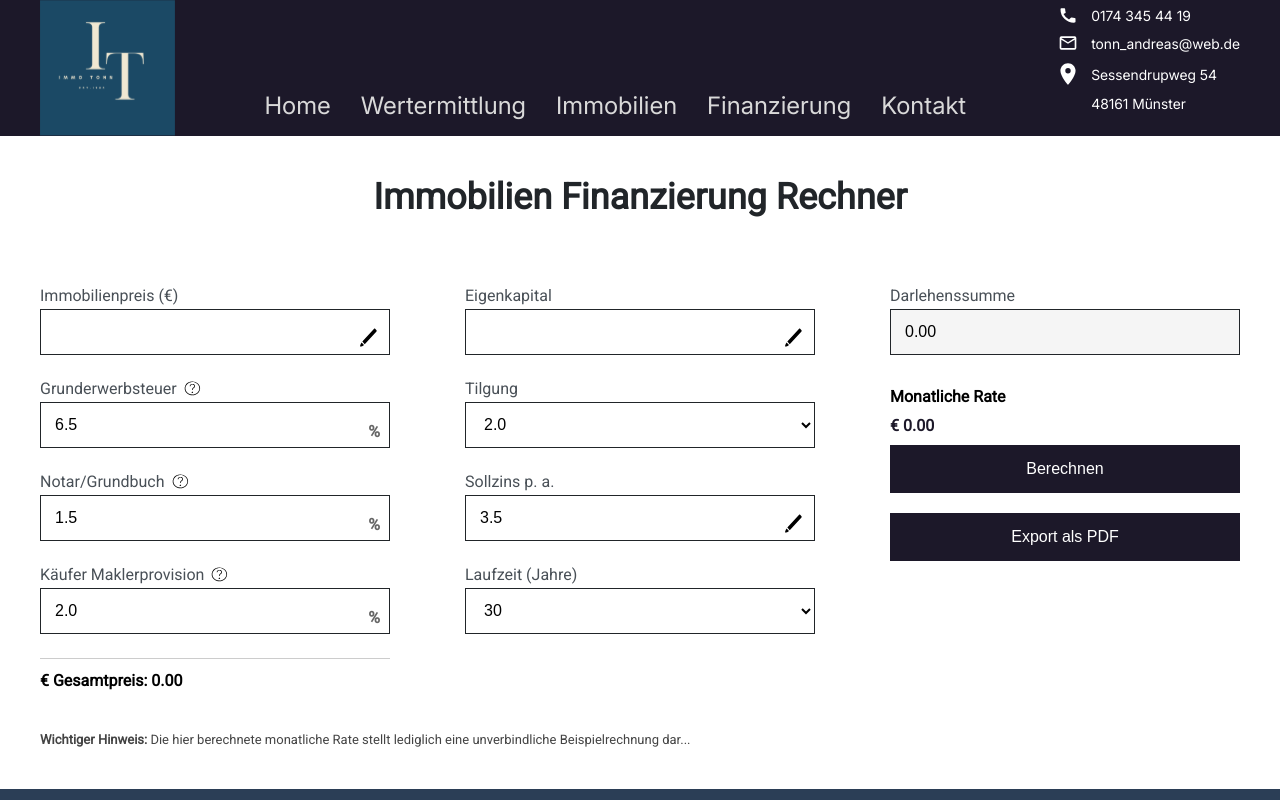
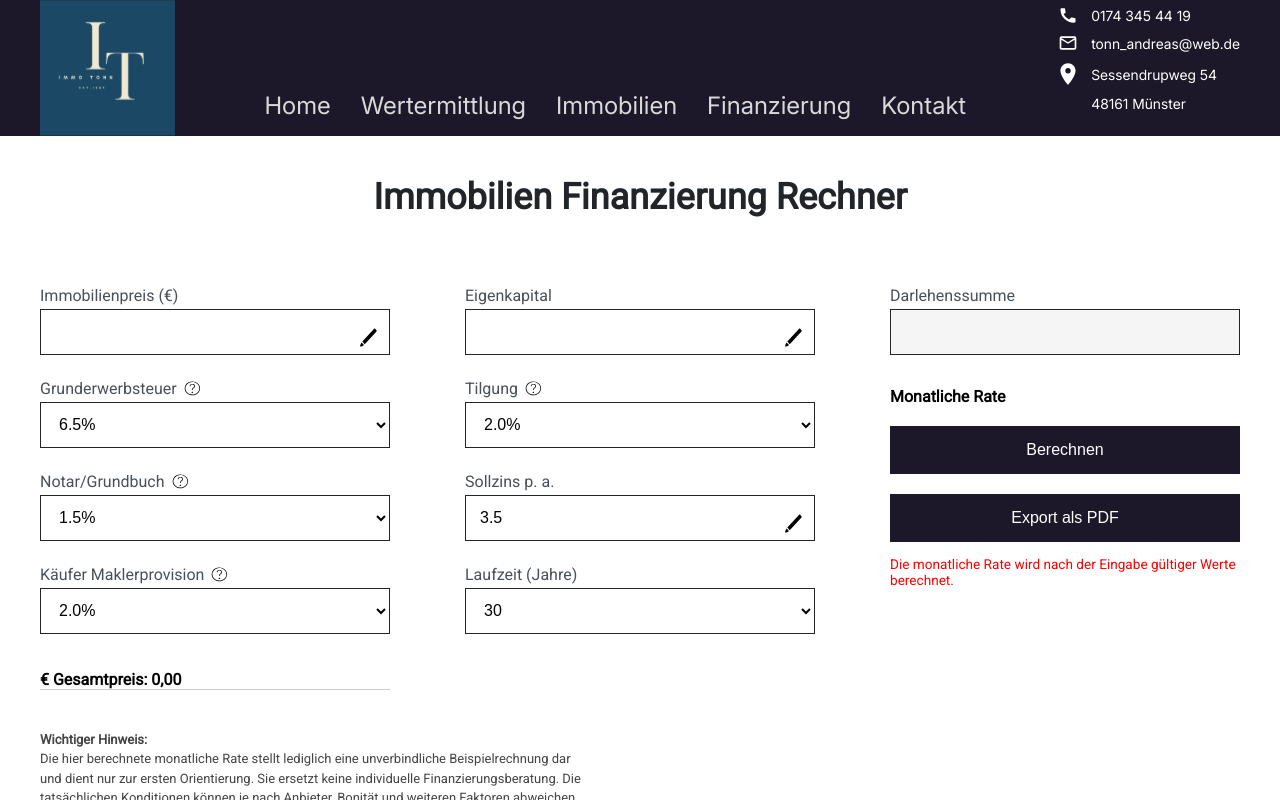
Before and after one commit to Immo-Tonn/immo, a React (Vite) app in the folder FE/: page /rechner in a window 1280 px wide. Both pictures are taken after a click on the button "Berechnen". Shown: the top 800 px of the page. Built offline with nearby package versions, Linux system fonts and the light colour scheme.

Commit message:
feat: автозаполнение цены объекта в калькуляторе при переходе с PropertyDetails

```diff
--- a/FE/src/features/mortgage/ui/MortgageCalculator.module.css
+++ b/FE/src/features/mortgage/ui/MortgageCalculator.module.css
@@ -64,8 +64,8 @@ input[readonly] {
   position: relative;
 }
 
-.inputWithIcon > input,
-.inputWithIcon > select {
+.inputWithIcon input,
+.inputWithIcon select {
   width: 100%;
   padding-right: 40px;
 }
@@ -82,20 +82,36 @@ input[readonly] {
 
 .inputWithPercent {
   position: relative;
+  /* display: flex;
+  align-items: center; */
 }
 
 .inputWithPercent input {
-  padding-right: 36px;
+  padding-right: 24px;
+  /* width: 100%;
+  box-sizing: border-box; */
 }
 
 .inputWithPercent span {
   position: absolute;
+  /* left: 45px; */
   right: 10px;
   top: 50%;
   transform: translateY(-50%);
   color: #666;
   font-weight: bold;
 }
+
+/* .inputWithPercent .percent {
+  margin-left: 4px;
+}
+.percent {
+  position: absolute;
+  right: 10px;
+  color: #666;
+  font-weight: bold;
+  pointer-events: none;
+} */
 
 .icon {
   width: 18px;
@@ -125,8 +141,9 @@ input[readonly] {
 .sumLine {
   font-weight: bold;
   margin-top: 12px;
-  border-top: 1px solid #ccc;
+  /* border-top: 1px solid #ccc; */
   padding-top: 12px;
+  border-bottom: 1px solid #ccc;
 }
 
 .rateLabel {
@@ -135,7 +152,7 @@ input[readonly] {
 }
 
 .monthly {
-  font-size: var(--font-size-size-xs);
+  font-size: 20px;
   color: #1c1829;
   font-weight: bold;
   transition: all 0.5s ease-in-out;
@@ -153,6 +170,30 @@ input[readonly] {
   justify-content: center;
   z-index: 1000;
   animation: fadeIn 0.4s ease-in-out forwards;
+}
+
+@keyframes fadeIn {
+  from {
+    opacity: 0;
+    transform: scale(0.9);
+  }
+
+  to {
+    opacity: 1;
+    transform: scale(1);
+  }
+}
+
+@keyframes fadeOut {
+  from {
+    opacity: 1;
+    transform: translateY(0);
+  }
+
+  to {
+    opacity: 0;
+    transform: translateY(-40px);
+  }
 }
 
 .modal {
@@ -173,7 +214,7 @@ input[readonly] {
   font-size: 16px;
 }
 
-.modal > button {
+.modal button {
   margin-top: 24px;
   padding: 10px 16px;
   background-color: #1c1829;
@@ -194,10 +235,7 @@ input[readonly] {
   line-height: 1.5;
 }
 
-@media (max-width: 765px) {
-  .wrapper {
-    height: 100%;
-  }
+@media (max-width: 770px) {
   .grid {
     flex-direction: column;
     align-items: center;
@@ -217,30 +255,11 @@ input[readonly] {
   flex-direction: column;
   gap: 12px;
 }
+
 .error {
   color: red;
-  font-size: 13px;
-  margin-top: -8px;
-  margin-bottom: 8px;
+  /* font-size: 13px; */
+  font-size: 0.85rem;
+  margin-top: 4px;
+  /* margin-bottom: 8px; */
 }
-@keyframes fadeIn {
-  from {
-    opacity: 0;
-    transform: scale(0.9);
-  }
-  to {
-    opacity: 1;
-    transform: scale(1);
-  }
-}
-
-@keyframes fadeOut {
-  from {
-    opacity: 1;
-    transform: translateY(0);
-  }
-  to {
-    opacity: 0;
-    transform: translateY(-40px);
-  }
-}
--- a/FE/src/features/mortgage/ui/MortgageCalculator.tsx
+++ b/FE/src/features/mortgage/ui/MortgageCalculator.tsx
@@ -1,16 +1,23 @@
 import { useState, useEffect } from 'react';
+import { useLocation } from 'react-router-dom';
 import CountUp from 'react-countup';
 import jsPDF from 'jspdf';
 import styles from './MortgageCalculator.module.css';
 import QuestionIcon from '@shared/assets/morgage-calculator/question.svg';
 import MarkerIcon from '@shared/assets/morgage-calculator/marker.svg';
 import Input from '@shared/ui/Input/Input';
-import Button from '@shared/ui/Button/Button';
+
+const formatGermanCurrency = (num: number) => {
+  return num
+    .toFixed(2)
+    .replace('.', ',')
+    .replace(/\B(?=(\d{3})+(?!\d))/g, '.');
+};
 
 const infoTexts = {
   tax: {
     title: 'Grunderwerbsteuer',
-    body: 'Die Grunderwerbsteuer wird automatisch auf Basis des Bundeslands berechnet.',
+    body: 'Die Höhe der Grunderwerbsteuer ist in Deutschland nicht einheitlich und variiert je nach Bundesland.',
   },
   notary: {
     title: 'Notar & Grundbuch',
@@ -25,14 +32,15 @@ const infoTexts = {
 type Mode = 'calculateYears' | 'calculateRepayment';
 
 const MortgageCalculator = () => {
+  const location = useLocation();
   const [price, setPrice] = useState('');
   const [equity, setEquity] = useState('');
-  const [loanAmount, setLoanAmount] = useState('');
+  const [loanAmount, setLoanAmount] = useState<number | null>(null);
   const [tax, setTax] = useState('6.5');
+  const [notary, setNotary] = useState('1.5');
+  const [broker, setBroker] = useState('2.0');
   const [repayment, setRepayment] = useState('2.0');
-  const [notary, setNotary] = useState('1.5');
   const [interest, setInterest] = useState('3.5');
-  const [broker, setBroker] = useState('2.0');
   const [years, setYears] = useState('30');
   const [monthly, setMonthly] = useState<number | null>(null);
   const [modalContent, setModalContent] = useState<{
@@ -40,30 +48,46 @@ const MortgageCalculator = () => {
     body: string;
   } | null>(null);
   const [mode, setMode] = useState<Mode>('calculateYears');
+  const [customTax, setCustomTax] = useState('');
+  const [customNotary, setCustomNotary] = useState('');
+  const [customBroker, setCustomBroker] = useState('');
+  const [validationError, setValidationError] = useState('');
   const [dynamicRepaymentOptions, setDynamicRepaymentOptions] = useState<
     string[]
   >([]);
   const [dynamicLaufzeitOptions, setDynamicLaufzeitOptions] = useState<
     string[]
   >([]);
+  const [equityTooHighError, setEquityTooHighError] = useState(false);
+  const [equityDecimalError, setEquityDecimalError] = useState(false);
+  const [interestDecimalError, setInterestDecimalError] = useState(false);
+  const [interestRangeError, setInterestRangeError] = useState(false);
 
-  const formatNumber = (val: string) =>
-    val
-      .replace(',', '.')
-      .replace('%', '')
-      .replace(/[^\d.]/g, '');
+  const isValidPercent = (val: string) => /^([0-9]|10)([.,]\d)?$/.test(val);
+
+  const customTaxError =
+    tax === 'custom' && customTax !== '' && !isValidPercent(customTax);
+  const customNotaryError =
+    notary === 'custom' && customNotary !== '' && !isValidPercent(customNotary);
+  const customBrokerError =
+    broker === 'custom' && customBroker !== '' && !isValidPercent(customBroker);
+
+  const parseValue = (val: string, fallback: string) =>
+    parseFloat((val === 'custom' ? fallback : val).replace(',', '.')) || 0;
 
   const parsedPrice = parseFloat(price) || 0;
-  const parsedEquity = parseFloat(equity) || 0;
-  const parsedInterest = parseFloat(formatNumber(interest)) || 0;
-  const parsedRepayment = parseFloat(formatNumber(repayment)) || 0;
+  const parsedEquity = parseFloat(equity.replace(',', '.')) || 0;
+  const parsedInterest = parseFloat(interest) || 0;
+  const parsedRepayment = parseFloat(repayment) || 0;
   const parsedYears = parseInt(years) || 0;
 
-  const notaryCost =
-    (parsedPrice * (parseFloat(formatNumber(notary)) || 0)) / 100;
-  const brokerCost =
-    (parsedPrice * (parseFloat(formatNumber(broker)) || 0)) / 100;
-  const taxCost = (parsedPrice * (parseFloat(formatNumber(tax)) || 0)) / 100;
+  const parsedTax = parseValue(tax, customTax);
+  const parsedNotary = parseValue(notary, customNotary);
+  const parsedBroker = parseValue(broker, customBroker);
+
+  const notaryCost = (parsedPrice * parsedNotary) / 100;
+  const brokerCost = (parsedPrice * parsedBroker) / 100;
+  const taxCost = (parsedPrice * parsedTax) / 100;
 
   const totalAdditionalCosts = notaryCost + brokerCost + taxCost;
   const totalCost = parsedPrice + totalAdditionalCosts;
@@ -83,10 +107,59 @@ const MortgageCalculator = () => {
     new Set([...fixedLaufzeitOptions, ...dynamicLaufzeitOptions]),
   ).sort((a, b) => parseInt(a) - parseInt(b));
 
+  const [priceError, setPriceError] = useState('');
+
+  const formatCurrencyDE = (num: number | null | undefined) => {
+    if (num === null || num === undefined || isNaN(num)) return '';
+    return num.toLocaleString('de-DE', {
+      minimumFractionDigits: 2,
+      maximumFractionDigits: 2,
+    });
+  };
+
+  const handleEquityChange = (val: string) => {
+    const parts = val.split(/[,\.]/);
+    let formattedVal = val;
+    if (parts.length === 2) {
+      const [integerPart, decimalPart = ''] = parts;
+      const limitedDecimal = decimalPart.slice(0, 3);
+      formattedVal = integerPart + ',' + limitedDecimal;
+      setEquityDecimalError(limitedDecimal.length > 2);
+    } else {
+      setEquityDecimalError(false);
+    }
+    setEquity(formattedVal);
+    const valNum = parseFloat(formattedVal.replace(',', '.')) || 0;
+    setEquityTooHighError(valNum > totalCost);
+  };
+
+  const handleInterestChange = (val: string) => {
+    setInterest(val);
+    const parts = val.split(/[,\.]/);
+    if (parts.length === 2 && parts[1].length > 1) {
+      setInterestDecimalError(true);
+    } else {
+      setInterestDecimalError(false);
+    }
+    const normalized = val.replace(',', '.');
+    const parsed = parseFloat(normalized);
+    if (!isNaN(parsed)) {
+      setInterestRangeError(parsed <= 0 || parsed >= 14);
+    } else {
+      setInterestRangeError(false);
+    }
+  };
+
+  // --- ВАЖНО! --- Получаем цену из перехода, если она есть
+  useEffect(() => {
+    if (location.state && location.state.price) {
+      setPrice(String(location.state.price));
+    }
+  }, [location.state]);
+
   useEffect(() => {
     if (!darlehen || parsedInterest === 0) return;
     const r = parsedInterest / 100;
-
     if (mode === 'calculateYears' && parsedRepayment > 0) {
       const annuitaet = darlehen * (r + parsedRepayment / 100);
       const n =
@@ -99,7 +172,6 @@ const MortgageCalculator = () => {
         setYears(nRounded);
       }
     }
-
     if (mode === 'calculateRepayment' && parsedYears > 0) {
       const n = parsedYears;
       const annuitaet =
@@ -118,23 +190,68 @@ const MortgageCalculator = () => {
     }
   }, [repayment, years, interest, totalCost, equity, mode]);
 
+  useEffect(() => {
+    if (!isNaN(darlehen) && darlehen > 0) {
+      setLoanAmount(darlehen);
+    } else {
+      setLoanAmount(null);
+    }
+  }, [
+    price,
+    equity,
+    tax,
+    notary,
+    broker,
+    customTax,
+    customNotary,
+    customBroker,
+  ]);
+
+  useEffect(() => {
+    setMonthly(null);
+  }, [
+    price,
+    equity,
+    tax,
+    notary,
+    broker,
+    customTax,
+    customNotary,
+    customBroker,
+    repayment,
+    years,
+    interest,
+  ]);
+
   const handleCalc = () => {
+    setValidationError('');
+    setMonthly(null);
+    if (!equity || equity.trim() === '') {
+      setValidationError('Bitte geben Sie Ihr Eigenkapital ein.');
+      return;
+    }
+    if (
+      (tax === 'custom' && (!customTax || customTaxError)) ||
+      (notary === 'custom' && (!customNotary || customNotaryError)) ||
+      (broker === 'custom' && (!customBroker || customBrokerError))
+    ) {
+      setValidationError(
+        'Bitte korrigieren Sie die Eingabefehler in den benutzerdefinierten Feldern.',
+      );
+      return;
+    }
     const validRepayment = parsedRepayment > 0;
     const validYears = parsedYears > 0;
     const validInterest = parsedInterest > 0;
-
     if (!(validRepayment && validYears && validInterest)) {
-      setMonthly(null);
       return;
     }
-
     const r = parsedInterest / 100 / 12;
     const n = parsedYears * 12;
-
     const monthlyPayment =
       (darlehen * r * Math.pow(1 + r, n)) / (Math.pow(1 + r, n) - 1);
     setMonthly(monthlyPayment);
-    setLoanAmount(darlehen.toFixed(2));
+    setLoanAmount(darlehen.toFixed(2) as any);
   };
 
   const exportPDF = () => {
@@ -144,9 +261,21 @@ const MortgageCalculator = () => {
     doc.setFontSize(12);
     doc.text(`Immobilienpreis: €${price}`, 20, 40);
     doc.text(`Eigenkapital: €${equity}`, 20, 50);
-    doc.text(`Grunderwerbsteuer: ${tax}%`, 20, 60);
-    doc.text(`Notar/Grundbuch: ${notary}%`, 20, 70);
-    doc.text(`Maklerprovision: ${broker}%`, 20, 80);
+    doc.text(
+      `Grunderwerbsteuer: ${tax === 'custom' ? customTax : tax}%`,
+      20,
+      60,
+    );
+    doc.text(
+      `Notar/Grundbuch: ${notary === 'custom' ? customNotary : notary}%`,
+      20,
+      70,
+    );
+    doc.text(
+      `Maklerprovision: ${broker === 'custom' ? customBroker : broker}%`,
+      20,
+      80,
+    );
     doc.text(`Darlehenssumme: €${loanAmount}`, 20, 90);
     doc.text(`Zinssatz: ${interest}%`, 20, 100);
     doc.text(`Tilgung: ${repayment}%`, 20, 110);
@@ -155,6 +284,14 @@ const MortgageCalculator = () => {
     doc.save('Finanzierung.pdf');
   };
 
+  const taxOptions = ['3.5', '5.0', '5.5', '6.0', '6.5'];
+  const notaryOptions = Array.from({ length: 11 }, (_, i) =>
+    (1.0 + i * 0.1).toFixed(1),
+  );
+  const brokerOptions = Array.from({ length: 7 }, (_, i) =>
+    (1.0 + i * 0.5).toFixed(1),
+  );
+
   return (
     <section className={styles.wrapper}>
       <h2 className={styles.title}>Immobilien Finanzierung Rechner</h2>
@@ -162,85 +299,105 @@ const MortgageCalculator = () => {
         <div className={styles.col}>
           <label>Immobilienpreis (€)</label>
           <div className={styles.inputWithIcon}>
-            <Input value={price} onChange={e => setPrice(e.target.value)} />
+            <input
+              value={price}
+              onChange={e => {
+                const val = e.target.value.replace(/\D/g, '');
+                if (val.length <= 11) {
+                  setPrice(val);
+                }
+              }}
+            />
             <img src={MarkerIcon} alt="marker" className={styles.markerIcon} />
           </div>
-
-          <label>
-            Grunderwerbsteuer
-            <img
-              src={QuestionIcon}
-              className={styles.icon}
-              onClick={() => setModalContent(infoTexts.tax)}
-            />
-          </label>
-          <div className={styles.inputWithPercent}>
-            <Input value={tax} onChange={e => setTax(e.target.value)} />
-            <span className={styles.percent}>%</span>
-          </div>
-
-          <label>
-            Notar/Grundbuch
-            <img
-              src={QuestionIcon}
-              className={styles.icon}
-              onClick={() => setModalContent(infoTexts.notary)}
-            />
-          </label>
-          <div className={styles.inputWithPercent}>
-            <Input value={notary} onChange={e => setNotary(e.target.value)} />
-            <span className={styles.percent}>%</span>
-          </div>
-
-          <label>
-            Käufer Maklerprovision
-            <img
-              src={QuestionIcon}
-              className={styles.icon}
-              onClick={() => setModalContent(infoTexts.broker)}
-            />
-          </label>
-          <div className={styles.inputWithPercent}>
-            <Input value={broker} onChange={e => setBroker(e.target.value)} />
-            <span className={styles.percent}>%</span>
-          </div>
-
+          {renderSelect(
+            'Grunderwerbsteuer',
+            tax,
+            setTax,
+            customTax,
+            setCustomTax,
+            'tax',
+            taxOptions,
+            undefined,
+            customTaxError,
+            setModalContent,
+          )}
+          {renderSelect(
+            'Notar/Grundbuch',
+            notary,
+            setNotary,
+            customNotary,
+            setCustomNotary,
+            'notary',
+            notaryOptions,
+            undefined,
+            customNotaryError,
+            setModalContent,
+          )}
+          {renderSelect(
+            'Käufer Maklerprovision',
+            broker,
+            setBroker,
+            customBroker,
+            setCustomBroker,
+            'broker',
+            brokerOptions,
+            undefined,
+            customBrokerError,
+            setModalContent,
+          )}
           <p className={styles.sumLine}>
-            € Gesamtpreis: {totalCost.toFixed(2)}
+            € Gesamtpreis: {formatGermanCurrency(totalCost)}
           </p>
         </div>
-
         <div className={styles.col}>
           <label>Eigenkapital</label>
           <div className={styles.inputWithIcon}>
-            <Input value={equity} onChange={e => setEquity(e.target.value)} />
+            <input
+              value={equity}
+              onChange={e => handleEquityChange(e.target.value)}
+            />
             <img src={MarkerIcon} alt="marker" className={styles.markerIcon} />
           </div>
-
-          <label>Tilgung</label>
-          <select
-            value={repayment}
-            onChange={e => {
-              setMode('calculateYears');
-              setRepayment(e.target.value);
-            }}
-          >
-            {repaymentOptions.map(opt => (
-              <option key={opt} value={opt}>
-                {opt}
-              </option>
-            ))}
-          </select>
-
+          {equityTooHighError && (
+            <p className={styles.error}>
+              Eigenkapital muss kleiner als der Gesamtpreis sein.
+            </p>
+          )}
+          {equityDecimalError && (
+            <p className={styles.error}>
+              Es dürfen nicht mehr als zwei Ziffern nach dem Komma eingegeben
+              werden.
+            </p>
+          )}
+          {renderSelect(
+            'Tilgung',
+            repayment,
+            setRepayment,
+            '',
+            () => {},
+            'tax',
+            repaymentOptions,
+            () => setMode('calculateYears'),
+          )}
           <label>Sollzins p. a.</label>
           <div className={styles.inputWithIcon}>
-            <Input
+            <input
               value={interest}
-              onChange={e => setInterest(e.target.value)}
+              onChange={e => handleInterestChange(e.target.value)}
             />
             <img src={MarkerIcon} className={styles.markerIcon} />
           </div>
-
+          {interestDecimalError && (
+            <p className={styles.error}>
+              Nach dem Komma darf nur eine Ziffer eingegeben werden.
+            </p>
+          )}
+          {interestRangeError && (
+            <p className={styles.error}>
+              Der Sollzins muss größer als 0 und kleiner als 14 sein.
+            </p>
+          )}
           <label>Laufzeit (Jahre)</label>
           <select
             value={years}
@@ -256,36 +413,48 @@ const MortgageCalculator = () => {
             ))}
           </select>
         </div>
-
         <div className={styles.col}>
           <label>Darlehenssumme</label>
-          <Input value={loanAmount} readOnly />
+          <input value={formatCurrencyDE(loanAmount)} readOnly />
           <div className={styles.rateLabel}>Monatliche Rate</div>
           {monthly !== null && (
             <div className={styles.monthly}>
-              <CountUp end={monthly} decimals={2} prefix="€ " duration={1.5} />
+              <CountUp
+                end={monthly}
+                decimals={2}
+                prefix="€ "
+                duration={1.5}
+                formattingFn={formatGermanCurrency}
+              />
             </div>
           )}
-          <Button
-            onClick={handleCalc}
-            className={styles.btn}
-            initialText=" Berechnen"
-            clickedText="im Prozess..."
-          />
-          <Button
-            onClick={exportPDF}
-            className={styles.btn}
-            initialText="Export als PDF"
-            clickedText="im Prozess..."
-          />
+          <button onClick={handleCalc} className={styles.btn}>
+            Berechnen
+          </button>
+          <button onClick={exportPDF} className={styles.btn}>
+            Export als PDF
+          </button>
+          {validationError && (
+            <p className={styles.error}>
+              Die monatliche Rate wird nach der Eingabe gültiger Werte
+              berechnet.
+            </p>
+          )}
         </div>
       </div>
-
       <p className={styles.hint}>
-        <strong>Wichtiger Hinweis:</strong> Die hier berechnete monatliche Rate
-        stellt lediglich eine unverbindliche Beispielrechnung dar...
+        <strong>Wichtiger Hinweis:</strong>
+        <br />
+        Die hier berechnete monatliche Rate stellt lediglich eine unverbindliche
+        Beispielrechnung dar
+        <br />
+        und dient nur zur ersten Orientierung. Sie ersetzt keine individuelle
+        Finanzierungsberatung. Die <br /> tatsächlichen Konditionen können je
+        nach Anbieter, Bonität und weiteren Faktoren abweichen.
+        <br />
+        Für die Richtigkeit, Vollständigkeit und Aktualität der Angaben wird
+        keine Haftung übernommen.
       </p>
-
       {modalContent && (
         <div className={styles.modalOverlay}>
           <div className={styles.modal}>
@@ -300,3 +469,72 @@ const MortgageCalculator = () => {
 };
 
 export default MortgageCalculator;
+
+// --- renderSelect должен быть ВНЕ компонента! ---
+function renderSelect(
+  label: string,
+  value: string,
+  onChange: (val: string) => void,
+  customValue: string,
+  setCustomValue: (val: string) => void,
+  infoKey: keyof typeof infoTexts,
+  options: string[],
+  modeToggle?: () => void,
+  showError?: boolean,
+  onInfoClick?: (info: { title: string; body: string }) => void,
+) {
+  const showCustom = value === 'custom';
+  return (
+    <>
+      <label>
+        {label}
+        <img
+          src={QuestionIcon}
+          className={styles.icon}
+          onClick={() => onInfoClick?.(infoTexts[infoKey])}
+        />
+      </label>
+      <div className={styles.selectWrapper}>
+        <select
+          value={value}
+          onChange={e => {
+            const selected = e.target.value;
+            if (
+              infoKey === 'tax' ||
+              infoKey === 'notary' ||
+              infoKey === 'broker'
+            ) {
+              onChange(selected);
+            } else {
+              modeToggle?.();
+              onChange(selected);
+            }
+          }}
+          className={styles.select}
+        >
+          {options.map(opt => (
+            <option key={opt} value={opt}>
+              {opt}%
+            </option>
+          ))}
+          <option value="custom">eigener Wert</option>
+        </select>
+        {showCustom && (
+          <div className={styles.inputWithPercent}>
+            <Input
+              value={customValue}
+              onChange={e => setCustomValue(e.target.value)}
+            />
+            <span>%</span>
+          </div>
+        )}
+      </div>
+      {showError && (
+        <p className={styles.error}>
+          Bitte geben Sie einen gültigen Wert zwischen 0 und 10 ein (max. eine
+          Nachkommastelle).
+        </p>
+      )}
+    </>
+  );
+}
```
Also changed, not shown: FE/src/widgets/PropertyDetails/PropertyDetails.tsx (+12 -10 lines).
